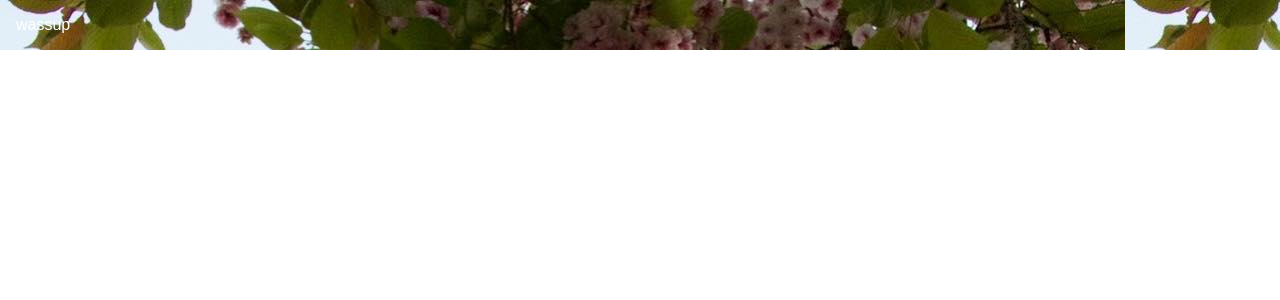
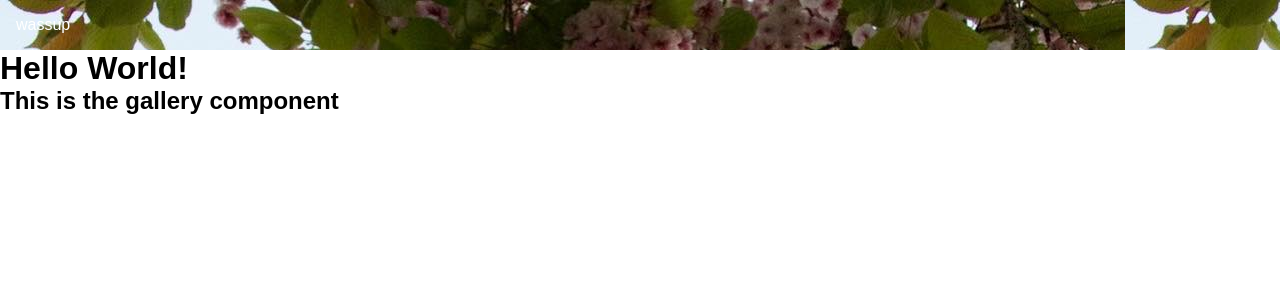
Before and after one commit to Nog-bs/amay-sweets, a React (Create React App) app: page / in a window 1280 px wide. Shown: the top 300 px of the page. Built offline with nearby package versions, Linux system fonts and the light colour scheme.

Commit message:
First initialization Gallery

```diff
--- a/src/App.js
+++ b/src/App.js
@@ -1,5 +1,5 @@
 import React from "react";
-import { Navbar } from "./components";
+import { Navbar, Gallery } from "./components";
 import GlobalStyles from "./GlobalStyles";
 
 const App = () => {
@@ -7,6 +7,7 @@ const App = () => {
     <>
       <GlobalStyles />
       <Navbar />
+      <Gallery />
     </>
   );
 };
--- /dev/null
+++ b/src/components/Gallery/Gallery.js
@@ -0,0 +1,10 @@
+import React from "react";
+
+export default function Gallery() {
+  return (
+    <div>
+      <h1>Hello World!</h1>
+      <h2>This is the gallery component</h2>
+    </div>
+  );
+}
--- a/src/components/index.js
+++ b/src/components/index.js
@@ -1 +1,2 @@
 export { default as Navbar } from "./Navbar/Navbar";
+export { default as Gallery } from "./Gallery/Gallery";
```
Also changed, not shown: 1 other file (tests, documents, lock files or other folders).
